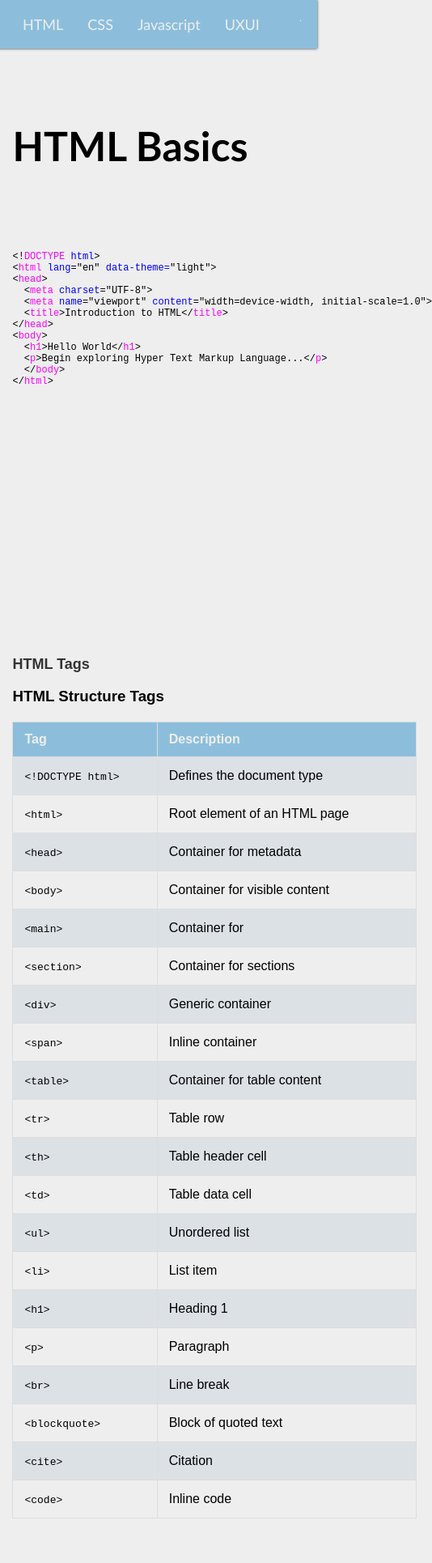
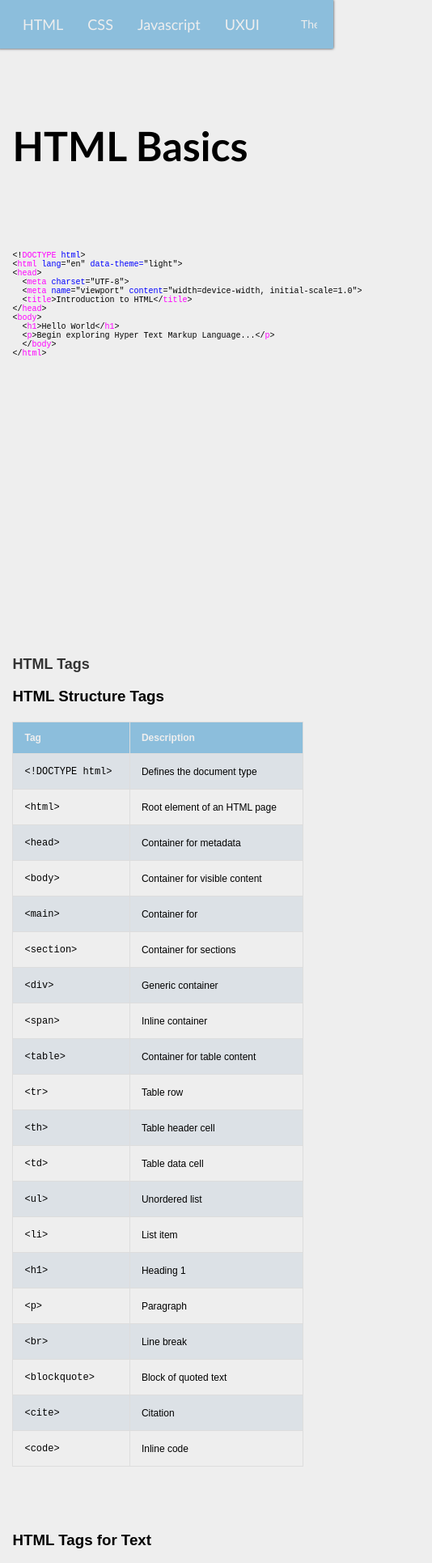
Before and after one commit to tlam-dev/frontend-cheatsheet, a plain HTML site: page index.html in a window 390 px wide. Shown: the top 1930 px of the page at 81% size, 534 px wide, since content can reach past the window. Drawn offline with Linux system fonts and the light colour scheme.

Commit message:
CSS updates

```diff
--- a/styles.css
+++ b/styles.css
@@ -69,7 +69,6 @@
     table {
         border-collapse: collapse;
         width: auto;
-        min-width: 200px;
         margin: 0px 0px 0px 0px;
     }
     td, th {
@@ -98,6 +97,21 @@
     }
     .typing-container {
         font-size: 12px;
+    }
+}
+@media only screen and (max-width: 500px){
+    table {
+        width: 80%;
+    }
+      td, th {
+        font-size: 12px;
+    }
+    .nav-bar {
+        width: 100%;
+        overflow: auto;
+    }
+    .typing-container {
+        font-size: 10px;
     }
 }
 
@@ -190,7 +204,7 @@ table {
     border-color: var(--font-color);
     border-width: 2px solid;
     width: 100%;
-    min-width: 500px;
+    min-width: 280px;
     margin: 20px 20px 80px 0px;
 }
 
```
